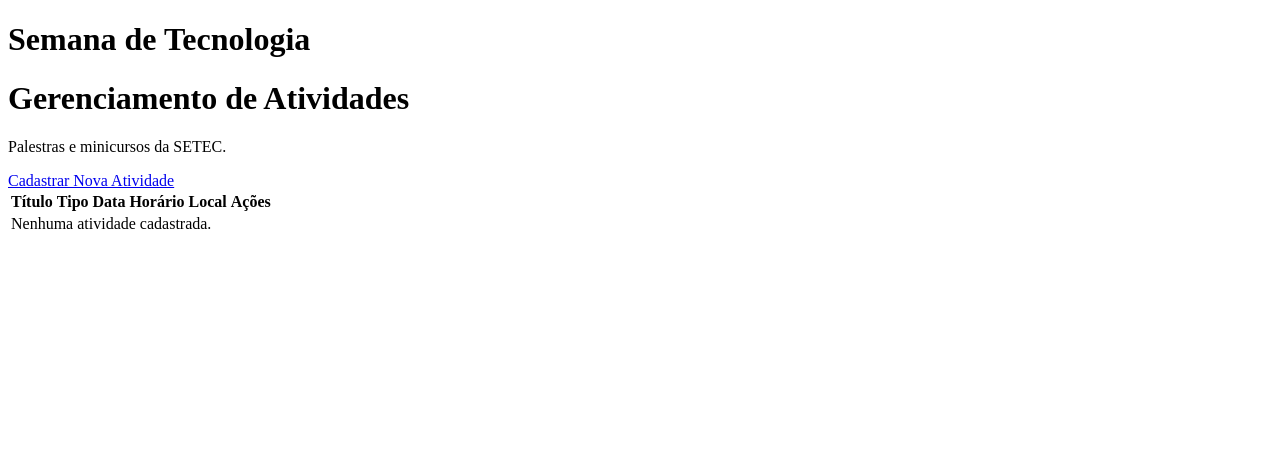
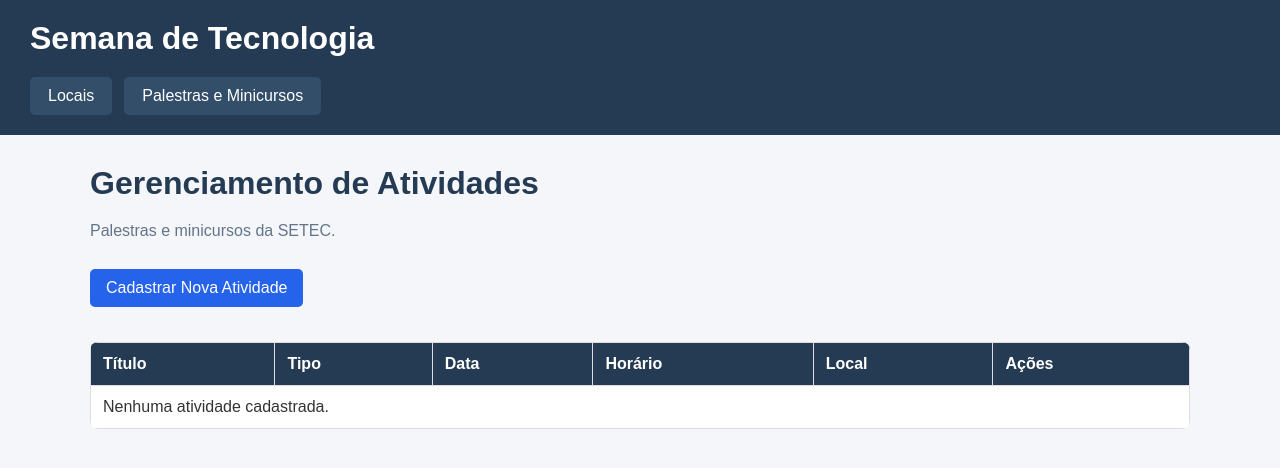
Before and after one commit to noctisumbrae/Projeto-Laravel-Setec, a Laravel app: page /atividades in a window 1280 px wide. Shown: the top 468 px of the page. Run offline with Laravel 12, Linux system fonts and the light colour scheme; data that the repository does not hold is empty.

Commit message:
style: padroniza interface de locais e atividades

```diff
--- /dev/null
+++ b/public/css/estilo.css
@@ -0,0 +1,229 @@
+
+* {
+    box-sizing: border-box;
+}
+
+body {
+    font-family: Arial, sans-serif;
+    background-color: #f4f6f9;
+    color: #333;
+    margin: 0;
+    padding: 30px;
+}
+
+h1 {
+    color: #243b53;
+    margin-bottom: 25px;
+}
+
+a {
+    color: #2563eb;
+    text-decoration: none;
+}
+
+a:hover {
+    text-decoration: underline;
+}
+
+table {
+    width: 100%;
+    border-collapse: collapse;
+    background-color: white;
+    margin-top: 20px;
+}
+
+th, td {
+    padding: 12px;
+    border: 1px solid #ddd;
+    text-align: left;
+}
+
+th {
+    background-color: #243b53;
+    color: white;
+}
+
+tr:nth-child(even) {
+    background-color: #f8fafc;
+}
+
+form {
+    background-color: white;
+    padding: 20px;
+    border-radius: 8px;
+    margin-bottom: 20px;
+}
+
+label {
+    display: block;
+    font-weight: bold;
+    margin: 12px 0 5px;
+}
+
+input, select, textarea {
+    width: 100%;
+    padding: 10px;
+    border: 1px solid #ccc;
+    border-radius: 5px;
+    font-family: inherit;
+}
+
+textarea {
+    min-height: 100px;
+}
+
+button {
+    background-color: #2563eb;
+    color: white;
+    border: none;
+    border-radius: 5px;
+    padding: 10px 16px;
+    cursor: pointer;
+    margin-top: 15px;
+}
+
+button:hover {
+    background-color: #1d4ed8;
+}
+
+p {
+    line-height: 1.6;
+}
+
+ul {
+    padding: 15px 30px;
+    background-color: #fee2e2;
+    border-radius: 5px;
+    color: #991b1b;
+}
+
+
+.container {
+    max-width: 1100px;
+    margin: 0 auto;
+}
+
+.container > h1 {
+    margin-bottom: 10px;
+}
+
+.container > p {
+    color: #64748b;
+    margin-bottom: 25px;
+}
+
+td form {
+    display: inline;
+    background: none;
+    padding: 0;
+    margin: 0;
+}
+
+td a {
+    display: inline-block;
+    margin-right: 12px;
+}
+
+td button {
+    background-color: #dc3545;
+    padding: 8px 12px;
+    margin: 0;
+}
+
+td button:hover {
+    background-color: #b02a37;
+}
+
+td {
+    vertical-align: middle;
+}
+
+table {
+    border-radius: 8px;
+    overflow: hidden;
+}
+
+.container > a {
+    display: inline-block;
+    background-color: #2563eb;
+    color: white;
+    padding: 10px 16px;
+    border-radius: 5px;
+    margin-bottom: 15px;
+}
+
+.container > a:hover {
+    background-color: #1d4ed8;
+    text-decoration: none;
+}
+
+
+.cabecalho {
+    background-color: #243b53;
+    padding: 20px 30px;
+    margin: -30px -30px 30px;
+}
+
+.cabecalho h1 {
+    color: white;
+    margin: 0 0 20px;
+}
+
+.menu {
+    display: flex;
+    gap: 12px;
+    flex-wrap: wrap;
+}
+
+.menu a {
+    display: inline-block;
+    padding: 10px 18px;
+    color: white;
+    background-color: #334e68;
+    border-radius: 5px;
+    text-decoration: none;
+}
+
+.menu a:hover {
+    background-color: #486581;
+}
+
+
+.container > form {
+    max-width: 750px;
+    padding: 30px;
+    background-color: white;
+    border: 1px solid #e2e8f0;
+    border-radius: 10px;
+    box-shadow: 0 2px 8px rgba(0, 0, 0, 0.05);
+}
+
+.container > form input,
+.container > form select,
+.container > form textarea {
+    margin-bottom: 10px;
+}
+
+.container > form input:focus,
+.container > form select:focus,
+.container > form textarea:focus {
+    outline: none;
+    border-color: #2563eb;
+}
+
+.container > form button {
+    margin-right: 15px;
+}
+
+.container > form a {
+    display: inline-block;
+    padding: 10px 16px;
+    background-color: #64748b;
+    color: white;
+    border-radius: 5px;
+    text-decoration: none;
+}
+
+.container > form a:hover {
+    background-color: #475569;
+}
--- a/resources/views/layouts/app.blade.php
+++ b/resources/views/layouts/app.blade.php
@@ -1,13 +1,25 @@
+
 <!DOCTYPE html>
 <html lang="pt-BR">
 <head>
     <meta charset="UTF-8">
     <meta name="viewport" content="width=device-width, initial-scale=1.0">
     <title>@yield('title', 'Semana de Tecnologia')</title>
+    <link rel="stylesheet" href="{{ asset('css/estilo.css') }}">
 </head>
 <body>
-    <header>
+    <header class="cabecalho">
         <h1>Semana de Tecnologia</h1>
+
+        <nav class="menu">
+            <a href="{{ route('locais.index') }}">
+                Locais
+            </a>
+
+            <a href="{{ route('atividades.index') }}">
+                Palestras e Minicursos
+            </a>
+        </nav>
     </header>
 
     <main>
```
Also changed, not shown: resources/views/atividades/edit.blade.php (+20 -14 lines).
